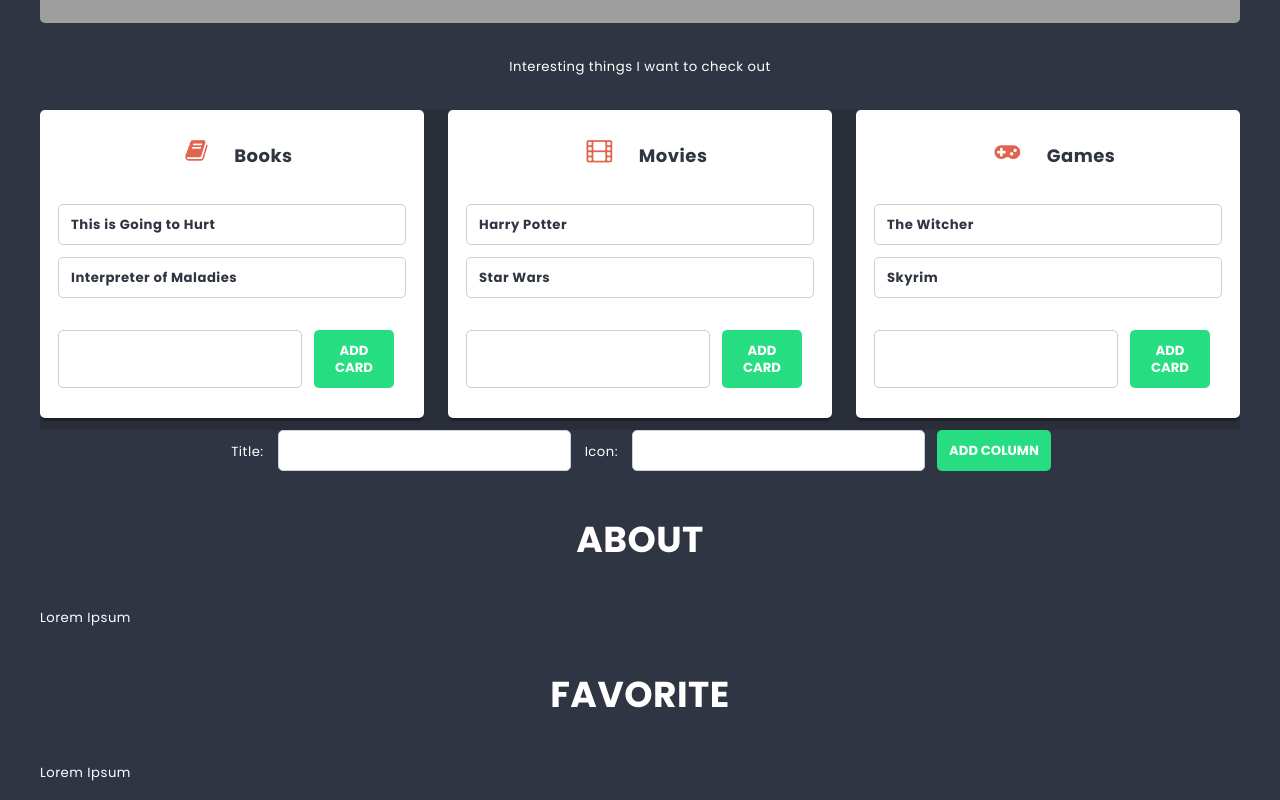
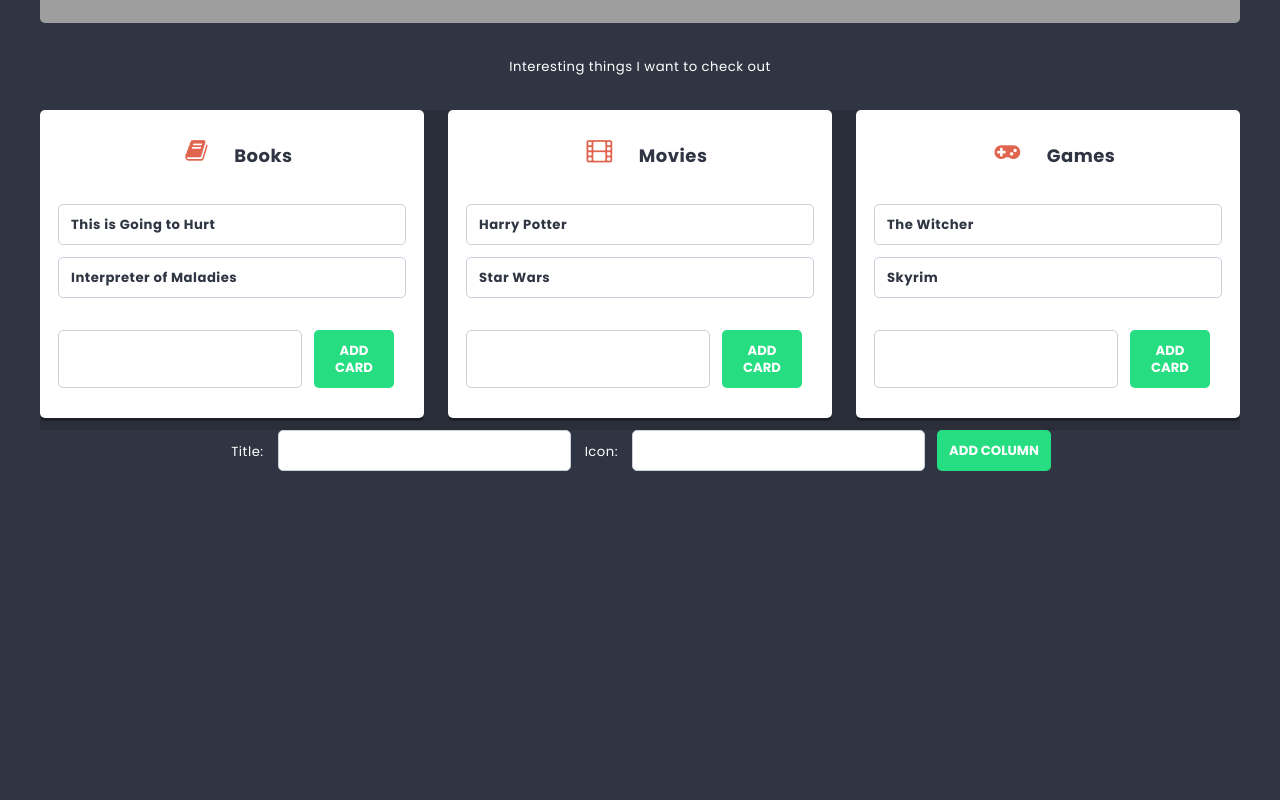
Before and after one commit to Keymax-pl/React, a React (Create React App) app: page / in a window 1280 px wide. Shown: the part 600-1400 px from the top of the page. After the commit the page ends 1103 px from the top, so only its background shows below. Built offline with nearby package versions, Linux system fonts and the light colour scheme; grey boxes are pictures that could not be loaded.

Commit message:
Add page NotFound

```diff
--- a/src/App.js
+++ b/src/App.js
@@ -1,19 +1,24 @@
 import Home from "./Home/Home.js";
 import Favorite from "./components/Favorite/Favorite.js";
 import About from "./components/About/About.js";
+import NotFound from "./components/NotFound/NotFound.js";
 import Contrainer from "./components/Contrainer/Contrainer";
 import NavBar from "./components/NavBar/NavBar";
+import { Routes, Route } from 'react-router-dom';
 
 const App = () => {
   return (
-    <main>
-     <NavBar />
+<main>
+      <NavBar />
       <Contrainer>
-        <Home />
-        <About />
-        <Favorite />
+        <Routes>
+          <Route path="/" element={<Home />} />
+          <Route path="/about" element={<About />} />
+          <Route path="/favorite" element={<Favorite />} />
+          <Route path="*" element={<NotFound />} />
+        </Routes>
       </Contrainer>
-    </main>
+ </main>
   );
 };
 
--- /dev/null
+++ b/src/components/NotFound/NotFound.js
@@ -0,0 +1,11 @@
+import PageTitle from "../PageTitle/PageTitle";
+
+const NotFound = () => {
+  return (
+  <div>
+    <PageTitle> 404 NOT FOUND </PageTitle>
+  </div>
+  );
+};
+
+export default NotFound;
--- a/src/index.js
+++ b/src/index.js
@@ -1,6 +1,7 @@
 import React from 'react';
 import ReactDOM from 'react-dom/client';
 import { Provider } from 'react-redux';
+import { BrowserRouter } from 'react-router-dom';
 import store from './redux/store'
 import App from './App';
 import './styles/normalize.scss';
@@ -10,8 +11,10 @@ import 'font-awesome/css/font-awesome.min.css';
 const root = ReactDOM.createRoot(document.getElementById('root'));
 root.render(
   <React.StrictMode>
-    <Provider store={store}>
-      <App />
-    </Provider>
-  </React.StrictMode>,
+    <BrowserRouter>
+      <Provider store={store}>
+        <App />
+      </Provider>
+    </BrowserRouter>
+  </React.StrictMode>
 );
```
